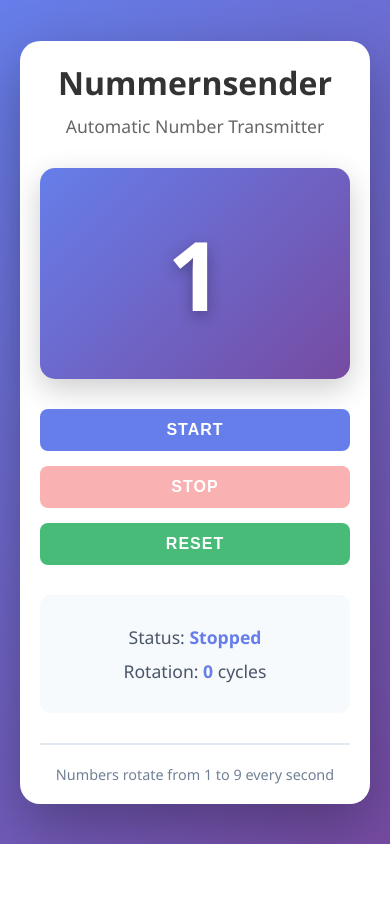
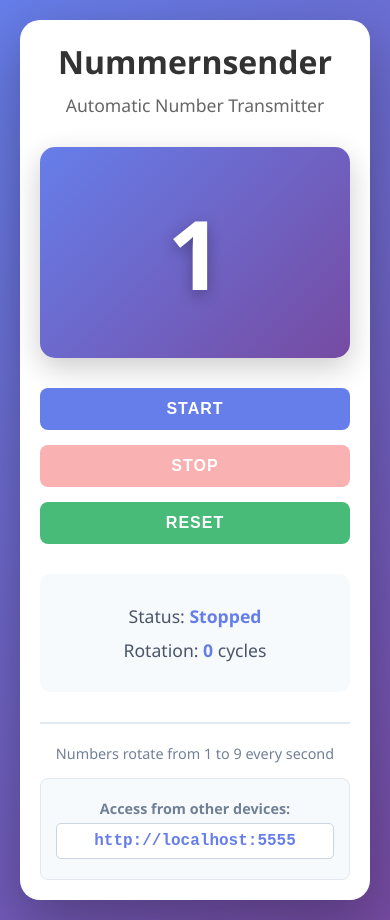
Before and after one commit to jvanvinkenroye/ws_internet_calling, a Flask app: page / in a window 390 px wide. Before the commit the page ends 844 px from the top, so only its background shows below. Run offline with Flask 3, Linux system fonts and the light colour scheme.

Commit message:
Add host IP address display to web application
- Add get_local_ip() function to detect host's local IP
- Display network access URL in footer for easy device connection
- Show IP:port on startup in logs
- Add styled network-info section in UI
- Enable access from other devices on same network

Features:
- Automatic IP detection using socket
- Fallback to localhost if detection fails
- Formatted display with monospace font
- Responsive design for mobile devices

```diff
--- a/src/web_app/app.py
+++ b/src/web_app/app.py
@@ -6,6 +6,7 @@ Simulates a Nummernsender (number transmitter) system.
 """
 
 import logging
+import socket
 from flask import Flask, render_template
 
 # Configure logging
@@ -18,6 +19,25 @@ logger = logging.getLogger(__name__)
 app = Flask(__name__)
 
 
+def get_local_ip():
+    """
+    Get the local IP address of the host.
+
+    Returns:
+        str: Local IP address or 'localhost' if unable to determine
+    """
+    try:
+        # Create a socket to determine local IP
+        s = socket.socket(socket.AF_INET, socket.SOCK_DGRAM)
+        s.connect(("8.8.8.8", 80))
+        local_ip = s.getsockname()[0]
+        s.close()
+        return local_ip
+    except Exception as e:
+        logger.warning(f"Could not determine local IP: {e}")
+        return "localhost"
+
+
 @app.route("/")
 def index():
     """
@@ -26,8 +46,10 @@ def index():
     Returns:
         str: Rendered HTML template
     """
-    logger.info("Serving number transmitter web page")
-    return render_template("index.html")
+    local_ip = get_local_ip()
+    port = 5555
+    logger.info(f"Serving number transmitter web page at {local_ip}:{port}")
+    return render_template("index.html", local_ip=local_ip, port=port)
 
 
 @app.route("/health")
@@ -42,5 +64,9 @@ def health():
 
 
 if __name__ == "__main__":
+    local_ip = get_local_ip()
+    port = 5555
     logger.info("Starting Number Transmitter Web Application")
-    app.run(host="0.0.0.0", port=5555, debug=True)
+    logger.info(f"Access locally at: http://localhost:{port}")
+    logger.info(f"Access from network at: http://{local_ip}:{port}")
+    app.run(host="0.0.0.0", port=port, debug=True)
--- a/src/web_app/static/css/style.css
+++ b/src/web_app/static/css/style.css
@@ -144,6 +144,30 @@ footer {
     font-size: 0.9rem;
 }
 
+.network-info {
+    margin-top: 15px;
+    padding: 15px;
+    background: #f7fafc;
+    border-radius: 8px;
+    border: 1px solid #e2e8f0;
+}
+
+.network-info p {
+    margin: 5px 0;
+}
+
+.access-url {
+    font-family: 'Courier New', monospace;
+    font-size: 1rem;
+    color: #667eea;
+    font-weight: bold;
+    padding: 8px;
+    background: white;
+    border-radius: 5px;
+    border: 1px solid #cbd5e0;
+    word-break: break-all;
+}
+
 /* Responsive design */
 @media (max-width: 600px) {
     .container {
--- a/src/web_app/templates/index.html
+++ b/src/web_app/templates/index.html
@@ -32,6 +32,10 @@
 
         <footer>
             <p>Numbers rotate from 1 to 9 every second</p>
+            <div class="network-info">
+                <p><strong>Access from other devices:</strong></p>
+                <p class="access-url">http://{{ local_ip }}:{{ port }}</p>
+            </div>
         </footer>
     </div>
 
```
